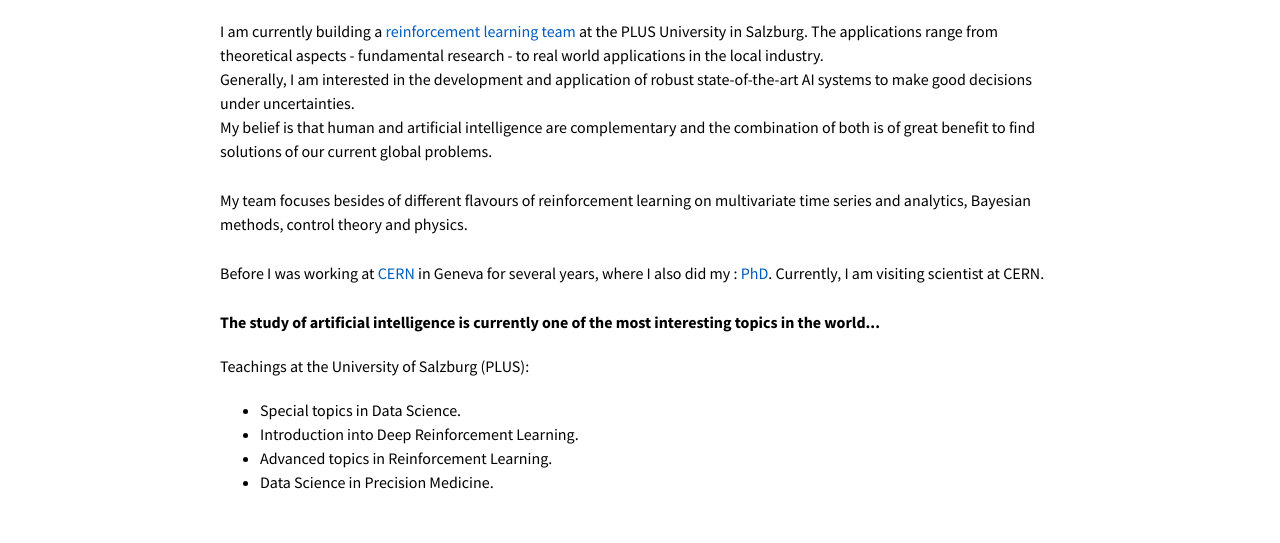
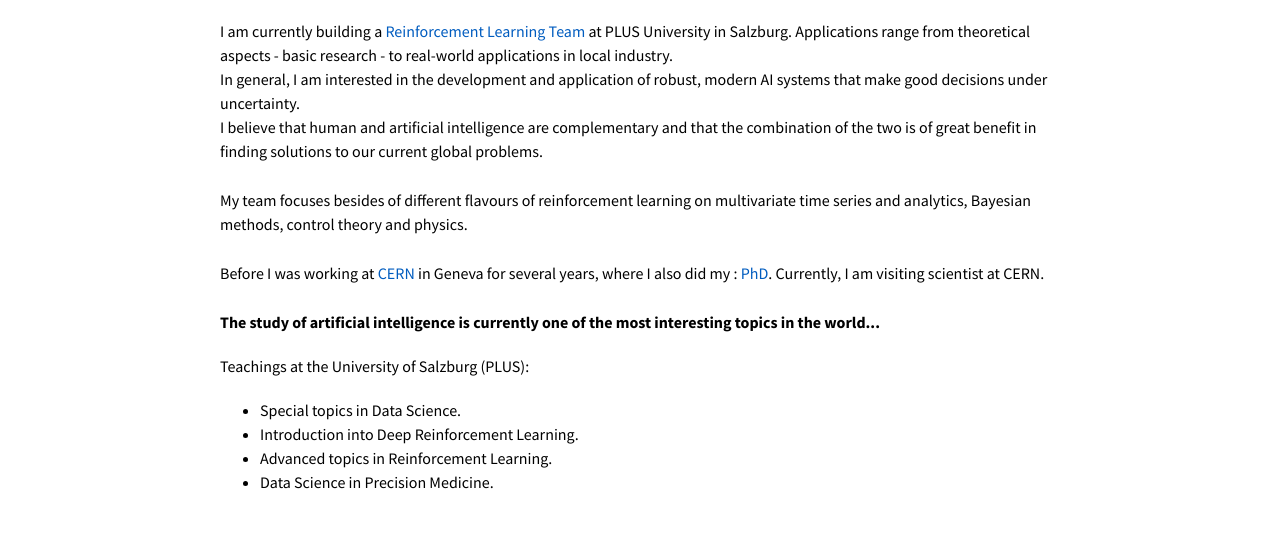
Before and after one commit to MathPhysSim/MathPhysSim.github.io, a plain HTML site: page index.html in a window 1280 px wide. Shown: the part 257-800 px from the top of the page. Drawn offline with nearby package versions, Linux system fonts and the light colour scheme.

Commit message:
clean up

```diff
--- a/index.html
+++ b/index.html
@@ -57,9 +57,9 @@
         <div class="flex-row">
           <div class="flex-item flex-column">
             <p class="text add-top-margin">
-              I am currently building a <a target="_blank" href="https://www.plus.ac.at/aihi/der-fachbereich/ida-lab/teams/sarl/">reinforcement learning team</a> at the PLUS University in Salzburg. The applications range from theoretical aspects - fundamental research - to real world applications in the local industry.<br>
-              Generally, I am interested in the development and application of robust state-of-the-art AI systems to make good decisions under uncertainties.<br>
-              My belief is that human and artificial intelligence are complementary and the combination of both is of great benefit to find solutions of our current global problems.
+             I am currently building a <a target="_blank" href="https://www.plus.ac.at/aihi/der-fachbereich/ida-lab/teams/sarl/">Reinforcement Learning Team</a> at PLUS University in Salzburg. Applications range from theoretical aspects - basic research - to real-world applications in local industry.<br>
+              In general, I am interested in the development and application of robust, modern AI systems that make good decisions under uncertainty.<br>
+              I believe that human and artificial intelligence are complementary and that the combination of the two is of great benefit in finding solutions to our current global problems.
             </p>
           </div>
         </div>
```
